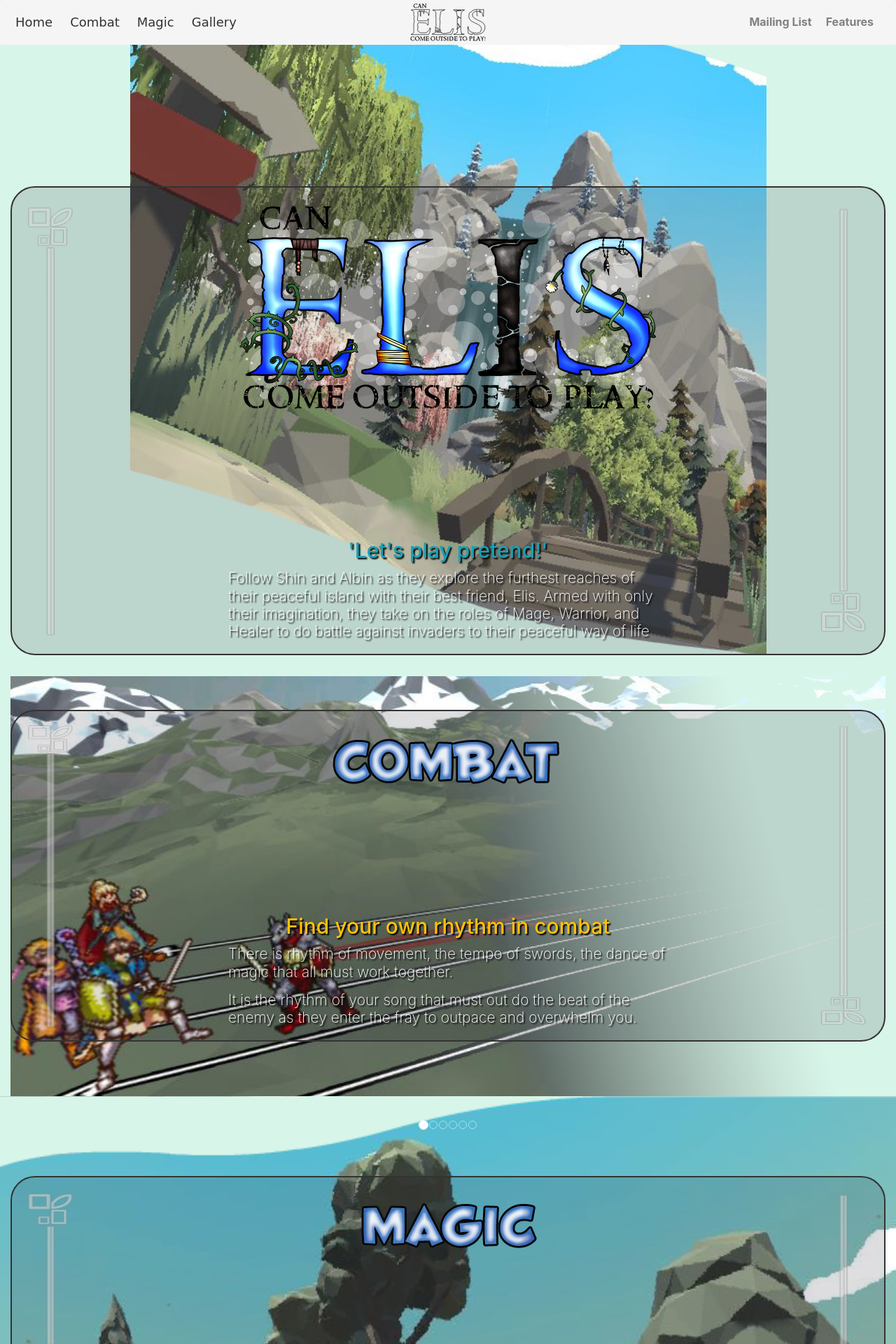
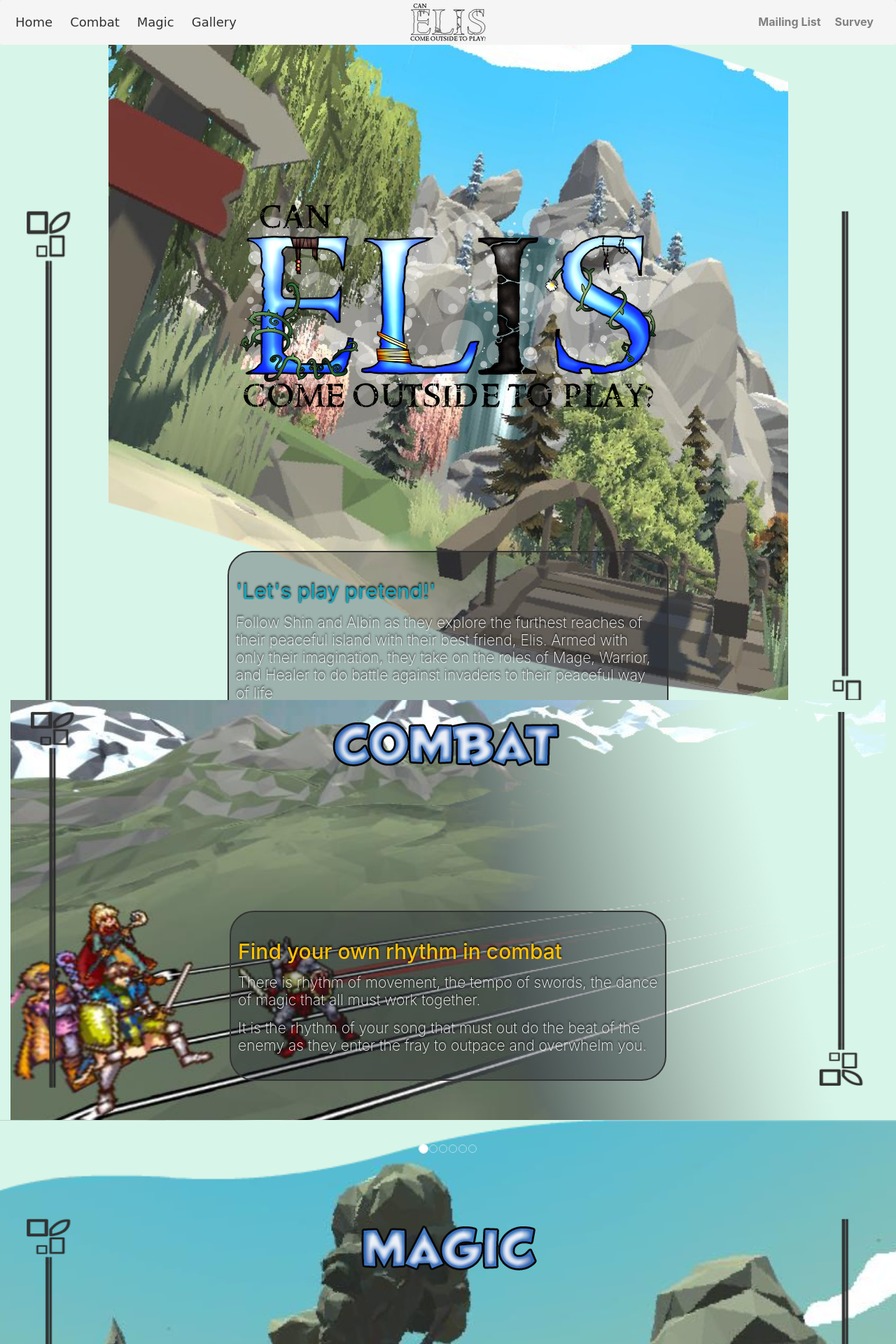
Before and after one commit to Genji-MS/Game_Website_Heroku_version, a Django app: page / in a window 1280 px wide. Shown: the top 1920 px of the page at 70% size. Run offline with Django 3.2, Linux system fonts and the light colour scheme; some libraries are stand-ins or nearby versions; some web fonts are replaced.

Commit message:
updated some colors on Jumbotron and added FluidJumbo for text

```diff
--- a/feedback_form/admin.py
+++ b/feedback_form/admin.py
@@ -1,5 +1,5 @@
 from django.contrib import admin
-from .models import Question_txt, MultipleChoice, InformationField, IntegerRangeField
+'''from .models import Question_txt, MultipleChoice, InformationField
 
 # Register your models here.
 
@@ -18,5 +18,4 @@
 
 admin.site.register(Question_txt, QuestionAdmin)
 admin.site.register(MultipleChoice)
-admin.site.register(InformationField)
-admin.site.register(IntegerRangeField)
+admin.site.register(InformationField)'''
--- a/game_website/settings.py
+++ b/game_website/settings.py
@@ -38,6 +38,11 @@
     'django.contrib.messages',
     'django.contrib.staticfiles',
     'feedback_form.apps.FeedbackFormConfig',
+]
+
+INSTALLED_APPS += [
+	'bootstrapform',
+	'survey'
 ]
 
 MIDDLEWARE = [
--- a/game_website/urls.py
+++ b/game_website/urls.py
@@ -27,8 +27,13 @@
     path('', views.index, name='index'),
 
     #survey
-    #path('survey/', include('feedback_form.urls')),
+    #path('survey/', SurveyForm),
 
     #mailing list
 
 ] + static(settings.STATIC_URL, document_root=settings.STATIC_ROOT)
+
+if 'survey' in settings.INSTALLED_APPS:
+    urlpatterns += [
+        path(r'^survey/', include('survey.urls'))
+    ]
--- a/requirements.txt
+++ b/requirements.txt
@@ -1,3 +1,4 @@
+django-survey-and-report
 Django==2.2.7
 pytz==2019.3
 sqlparse==0.3.0
--- a/templates/index.html
+++ b/templates/index.html
@@ -57,6 +57,9 @@
             position: absolute;
             left: 50%;
             transform: translate(-50%, 0);
+        }
+        .text-info{
+            color: #3bcce2 !important;
         }
         .container1 {
             text-shadow: 2px 2px 2px #000000;
--- a/templates/index_text.html
+++ b/templates/index_text.html
@@ -44,13 +44,21 @@
             border-radius: 35px;
         }
         .jumbotron {
-            background: rgba(22, 23, 34, 0.2);
-            background: url("{% static 'Decor.png' %}") no-repeat center center;
+            background: rgba(22, 23, 34, 0.3);
+        }
+        .jumbobg {
+            background: url("{% static 'Deco2r.png' %}") no-repeat center center;
             -webkit-background-size: 100% 100%;
             -moz-background-size: 100% 100%;
             -o-background-size: 100% 100%;
             background-size: 100% 100%;
             margin-top: 4cm;
+        }
+        .jumbotron-fluid {
+            padding: 0rem 0rem;
+        }
+        .border {
+            border: 0px !important;
         }
         .jumbocombat {
             margin-top: 0cm;
@@ -89,7 +97,7 @@
             transform: translate(-50%, 0);
         }
         .container1 {
-            text-shadow: 2px 2px 2px #000000;
+            text-shadow: 0px -2px 3px #000000;
             background: url("{% static 'Home_bg.png' %}") no-repeat center center;
             background-repeat: no-repeat;
             background-color: rgb(216, 245, 233);
@@ -124,14 +132,14 @@
         }
 
         .container2 {
-            text-shadow: 2px 2px 2px #000000;
+            text-shadow: 0px -2px 3px #000000;
             background-color: rgb(216, 245, 233);
             min-width: 100%;
             max-width: 100%;
         }
 
         .container3 {
-            text-shadow: 2px 2px 2px #000000;
+            text-shadow: 0px -2px 3px #000000;
             background-image: url("{% static 'Magic_bg.png' %}");
             background-repeat: no-repeat;
             background-color: rgb(216, 245, 233);
@@ -167,16 +175,16 @@
         </div>
         <a class="brand"><img src="{% static 'Logo_outline_sm.png' %}"></a>
         <div class="pull-right" style="display: flex;">
-            <a class="nav-item nav-link" href="#" style="color:rgb(129, 129, 129);">Mailing List</a>
-            <a class="nav-item nav-link" href="#" style="color:rgb(129, 129, 129);">Features</a>
+            <a class="nav-item nav-link" href="/^survey/2" style="color:rgb(129, 129, 129);">Mailing List</a>
+            <a class="nav-item nav-link" href="/^survey/1" style="color:rgb(129, 129, 129);">Survey</a>
         </div>
         </div>
     </nav>
     <body>
         <section class="Intro"><a name="Intro"></a>
-            <div class="container container1" style="margin: 0 auto;">
+            <div class="container container1 border" style="margin: 0 auto;">
                 <br/><br/><br/><br/><br/><br/>
-                <div class="jumbotron">
+                <div class="jumbotron border jumbobg">
                     <div class= "row justify-content-md-center length">
                         <div class="col-2"></div>
                         <div class="col-6 justify-content-md-center">
@@ -184,8 +192,10 @@
                                 <img src ="{% static 'Logo_shiny_mid.png' %}">
                             </div><div class="spacer row justify-content-md-center">
                                 <br/><br/>
+                                <div class="jumbotron jumbotron-fluid ">
                                     <p><h2><span class="text-info">'Let's play pretend!'</span></h2></p>
                                     <p><span class="text-light">Follow Shin and Albin as they explore the furthest reaches of their peaceful island with their best friend, Elis. Armed with only their imagination, they take on the roles of Mage, Warrior, and Healer to do battle against invaders to their peaceful way of life</span></p>
+                                </div>
                             </div>
                         </div>
                         <div class="col-2"></div>
@@ -194,7 +204,7 @@
             </div>
         </section>
         <section class="Combat"><a name="Combat"></a>
-            <div class="container container2" style="margin: 0 auto;">
+            <div class="container container2 border" style="margin: 0 auto;">
                 <div id="fullScreenDiv">
                     <script>
                         $('#carousel .item img').each(function() {
@@ -234,7 +244,7 @@
                         </div>
                     </div>
                     <div id="messageBox">
-                        <div class="jumbotron jumbocombat">
+                        <div class="jumbotron border jumbocombat jumbobg">
                             <div class= "row justify-content-md-center">
                                 <div class="col-2"></div>
                                 <div class="col-6 justify-content-md-center">
@@ -242,9 +252,11 @@
                                         <img src ="{% static 'Combat_Txt.png' %}">
                                     </div><div class="spacer row justify-content-md-center">
                                         <br/><br/>
+                                        <div class="jumbotron jumbotron-fluid ">
                                             <p><h2><span class="text-warning">Find your own rhythm in combat</span></h2></p>
                                             <span class="text-light"><p>There is rhythm of movement, the tempo of swords, the dance of magic that all must work together.</p>
                                             <p>It is the rhythm of your song that must out do the beat of the enemy as they enter the fray to outpace and overwhelm you.</p></span>
+                                        </div>
                                     </div>
                                 </div>
                                 <div class="col-2"></div>
@@ -257,7 +269,7 @@
         <section class="Magic"><a name="Magic"></a>
             <div class="container container3" style="margin: 0 auto;">
                 <br/><br/>
-                <div class="jumbotron jumbomagic">
+                <div class="jumbotron border jumbomagic jumbobg">
                     <div class= "row justify-content-md-center">
                         <div class="col-2"></div>
                         <div class="col-6 justify-content-md-center">
@@ -265,12 +277,14 @@
                                 <img src ="{% static 'Magic_Txt.png' %}">
                             </div><div class="spacer row justify-content-md-center">
                                 <br/><br/>
+                                <div class="jumbotron jumbotron-fluid ">
                                     <p><h2><span class="text-success">Imaginary magic</span></h2></p>
                                     <span class="text-info"><p>❇ Light Magic</span> <span class="text-light">Humans are holy, this magic is for monsters</span></p>
                                     <span class="text-info"><p>❇ Healing Magic</span> <span class="text-light">Heals wounds, but doesn't clean up the mess</span></p>
                                     <span class="text-info"><p>❇ Fire Magic</span> <span class="text-light">Messy! But gets the job done</span></p>
                                     <span class="text-info"><p>❇ Lightning Magic</span> <span class="text-light">Spans across grouped enemies</span></p>
                                     <span class="text-info"><p>❇ Dark Magic</span> <span class="text-light">Costly, but perfect against humans</span></p>
+                                </div>
                             </div>
                         </div>
                         <div class="col-2"></div>
```
Also changed, not shown: feedback_form/forms.py (added, +16 -0 lines), feedback_form/models.py (+23 -14 lines), feedback_form/views.py (+42 -2 lines), templates/answer_form.html (added, +14 -0 lines), templates/survey.html (added, +13 -0 lines), db.sqlite3, feedback_form/migrations/0004_delete_integerrangefield.py (added), feedback_form/migrations/0005_auto_20191210_2200.py (added), feedback_form/migrations/0006_auto_20191210_2255.py (added), static/Deco2r.png (added). Lines whose indentation alone changed are shown as unchanged.
